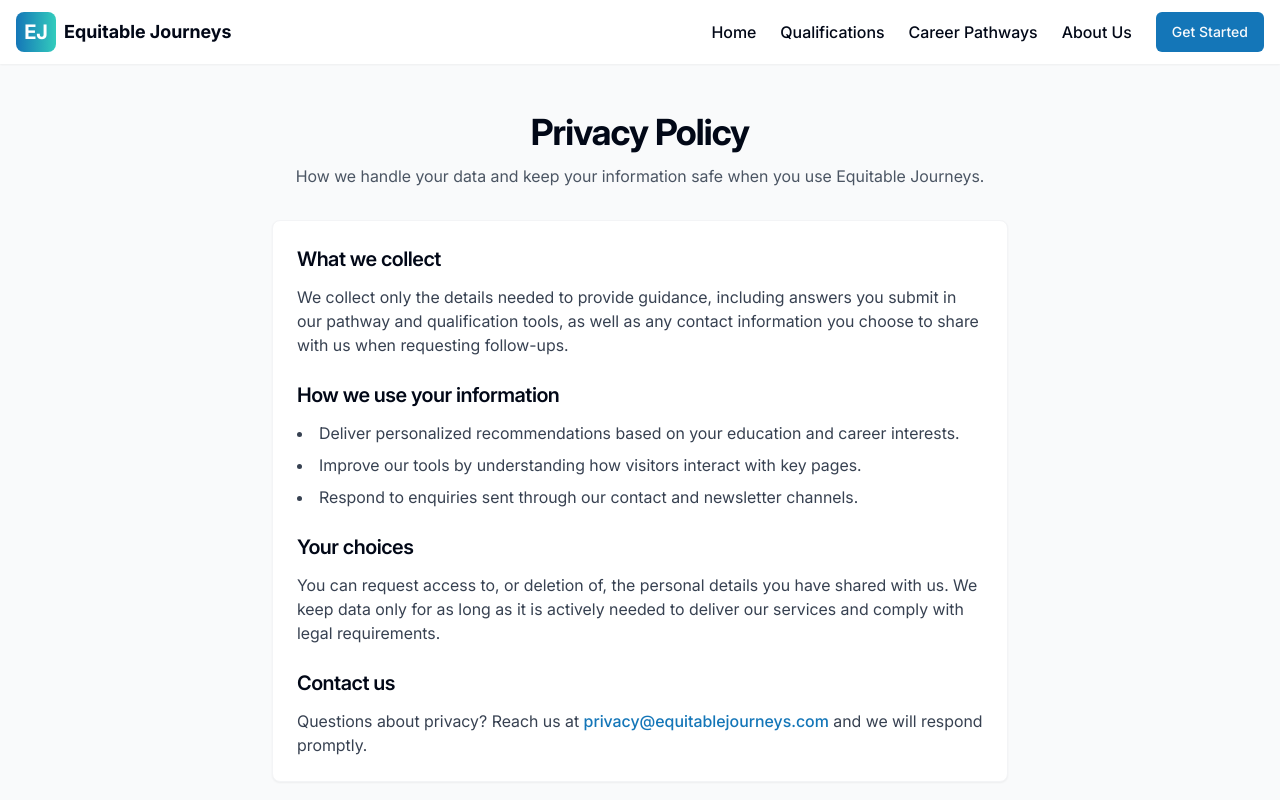
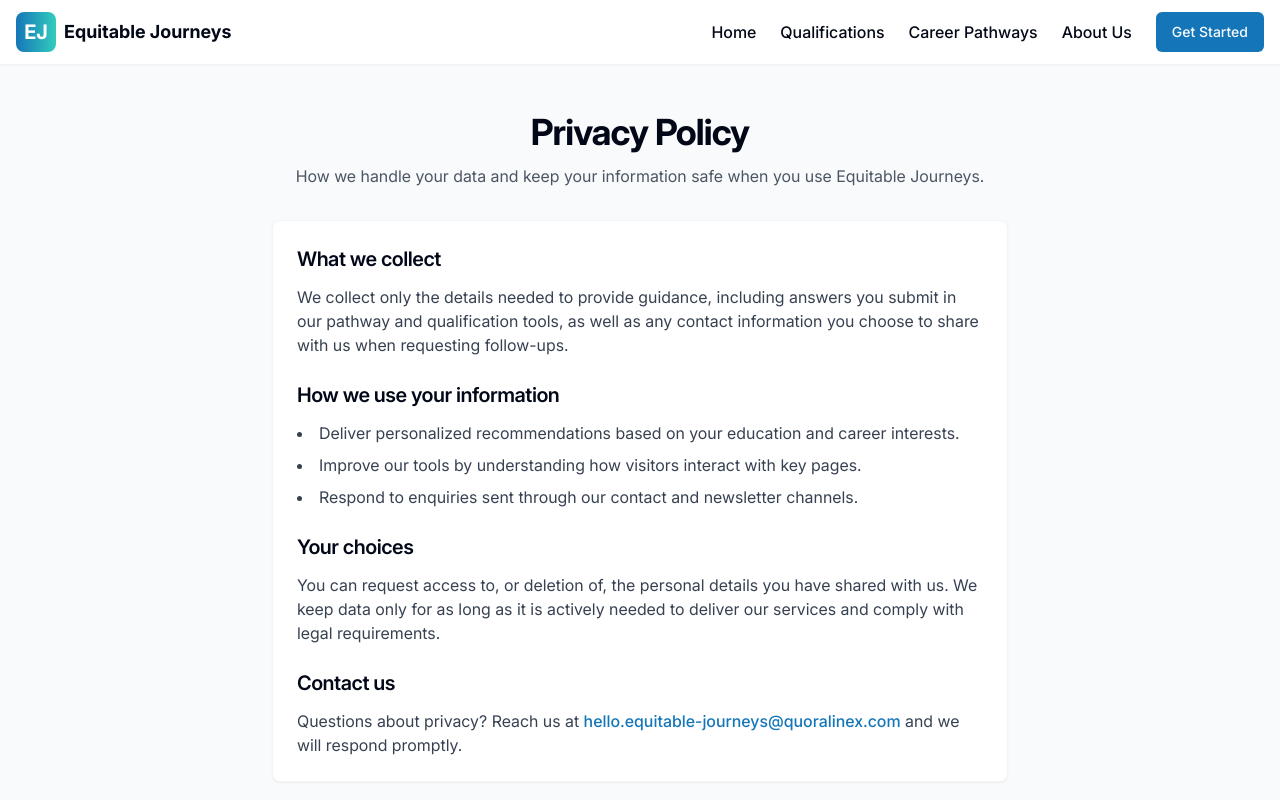
Before and after one commit to Quoralinex/ej-vite-react-app, a React (Vite) app: page /privacy in a window 1280 px wide. Shown: the top 800 px of the page. Built offline with nearby package versions, Linux system fonts and the light colour scheme.

Commit message:
Update Privacy.tsx

```diff
--- a/src/pages/Privacy.tsx
+++ b/src/pages/Privacy.tsx
@@ -43,9 +43,13 @@ const Privacy = () => {
               <h2 className="text-xl font-semibold">Contact us</h2>
               <p className="text-gray-700">
                 Questions about privacy? Reach us at{' '}
-                <a className="text-primary font-medium" href="mailto:privacy@equitablejourneys.com">
-                  privacy@equitablejourneys.com
-                </a>{' '}
+                <a
+  className="text-primary font-medium"
+  href="mailto:hello.equitable-journeys@quoralinex.com"
+>
+  hello.equitable-journeys@quoralinex.com
+</a>
+{' '}
                 and we will respond promptly.
               </p>
             </div>
```
